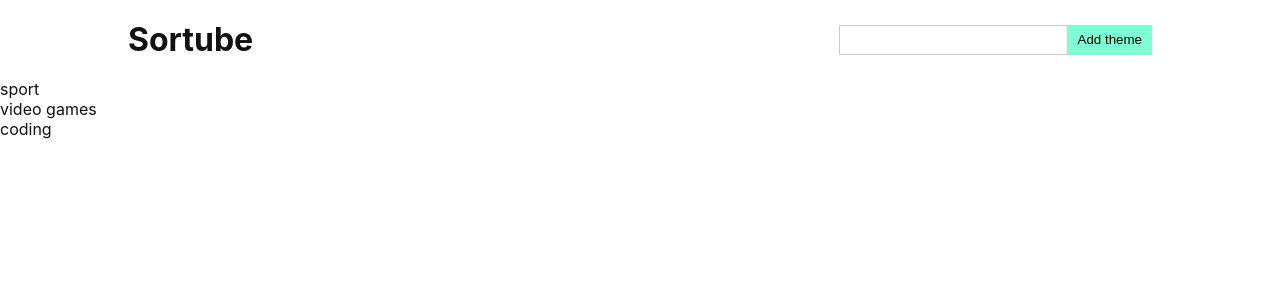
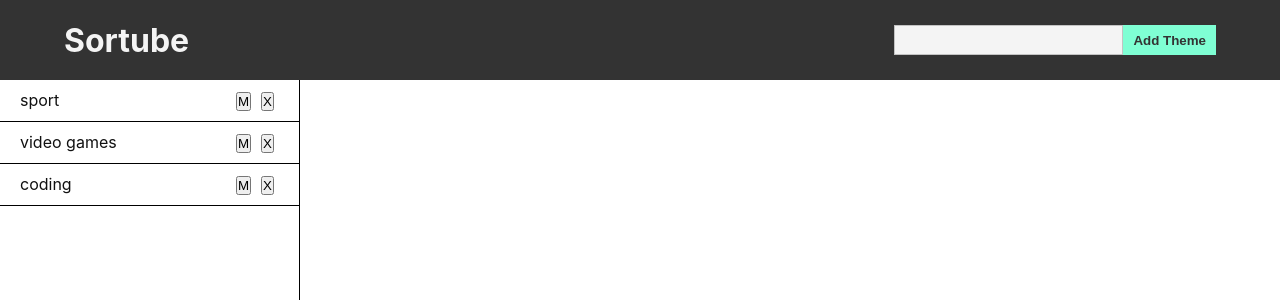
Before and after one commit to kevscript/youtheme-old, a React (Create React App) app: page / in a window 1280 px wide. Shown: the top 300 px of the page. Built offline with nearby package versions, Linux system fonts and the light colour scheme; no server answers.

Commit message:
added theme deletion

```diff
--- a/src/components/App.js
+++ b/src/components/App.js
@@ -27,7 +27,6 @@ class App extends Component {
           videos: []
         }
       ],
-      modalOpen: false,
       themeInput: ''
     }
   }
@@ -55,25 +54,42 @@ class App extends Component {
             theme: themeInput,
             selected: false,
             videos: []
-          }
-        ]
+          },
+        ],
+        themeInput: ''
       }))
     }
   }
 
+  handleEnterKey = (e) => {
+    if (e.keyCode === 13) {
+      this.handleNewThemeAdd()
+    }
+  }
+
+  handleThemeDelete = (e) => {
+    let newThemeList = this.state.themes.filter(el => {
+      return el.theme !== e.target.parentNode.parentNode.getAttribute("data-key")
+    })
+    this.setState({
+      themes: newThemeList
+    })
+  }
 
   render() {
-    const { data, themes, modalOpen } = this.state
+    const { data, themes } = this.state
     return (
       <div className="App">
-        <div className="header">
+        <header className="header">
           <h1 className="header-title">Sortube</h1>
           <div className="header-form">
-            <input type="text" className="header-input" onChange={this.handleNewThemeInput} value={this.state.themeInput}/>
-            <button className="header-button" onClick={this.handleNewThemeAdd}>Add theme</button>
+            <input type="text" className="header-input" onKeyUp={this.handleEnterKey} onChange={this.handleNewThemeInput} value={this.state.themeInput}/>
+            <button className="header-button" onClick={this.handleNewThemeAdd}>Add Theme</button>
           </div>
-        </div>
-        <ThemesList themes={themes}/>
+        </header>
+        <section className="sidebar">
+          <ThemesList themes={themes} deleteTheme={this.handleThemeDelete}/>
+        </section>
       </div>
     );
   }
--- a/src/components/ThemesList.js
+++ b/src/components/ThemesList.js
@@ -1,9 +1,20 @@
 import React from 'react'
+import '../styles/ThemesList.css'
 
-export default function ThemesList({themes}) {
+export default function ThemesList({themes, deleteTheme}) {
   return (
-    <ul className="themes-list">
-      {themes && themes.map(item => <li key={item.theme}>{item.theme}</li> )}
-    </ul>
+    <div className="themes-container">
+      <ul className="themes-list">
+        {themes && themes.map(item =>
+          <li className="themes-item" key={item.theme} data-key={item.theme}>
+          {item.theme}
+          <div className="item-buttons">
+            <button className="item-modify-button">M</button>
+            <button className="item-delete-button" onClick={deleteTheme}>X</button>
+          </div>
+          </li>
+        )}
+      </ul>
+    </div>
   )
 }
--- a/src/styles/App.css
+++ b/src/styles/App.css
@@ -3,7 +3,10 @@
   display: flex;
   justify-content: space-between;
   align-items: center;
-  padding: 20px 10%;
+  height: 80px;
+  padding: 0 5%;
+  background-color: #333;
+  color: #f4f4f4;
 }
 
 .header-form {
@@ -14,6 +17,7 @@
   border: 1px solid rgba(0,0,0,0.2);
   padding: 5px 10px;
   font-size: 1em;
+  background: #f4f4f4;
 }
 
 .header-button {
@@ -25,4 +29,15 @@
   align-items: center;
   background-color: aquamarine;
   padding: 0 10px;
+  font-weight: 600;
+  color: #333;
 }
+
+
+
+.sidebar {
+  width: 300px;
+  height: calc(100vh - 80px);
+  border-right: 1px solid black;
+  overflow-y: scroll;
+}
--- /dev/null
+++ b/src/styles/ThemesList.css
@@ -0,0 +1,23 @@
+.themes-container {
+  width: 100%;
+}
+
+.themes-list {
+  width: 100%;
+  display: flex;
+  flex-direction: column;
+  justify-content: center;
+  list-style: none;
+}
+
+.themes-item {
+  padding: 10px 20px;
+  border-bottom: 1px solid black;
+  display: flex;
+  justify-content: space-between;
+}
+
+.item-buttons button {
+  cursor: pointer;
+  margin: 0 5px;
+}
```
